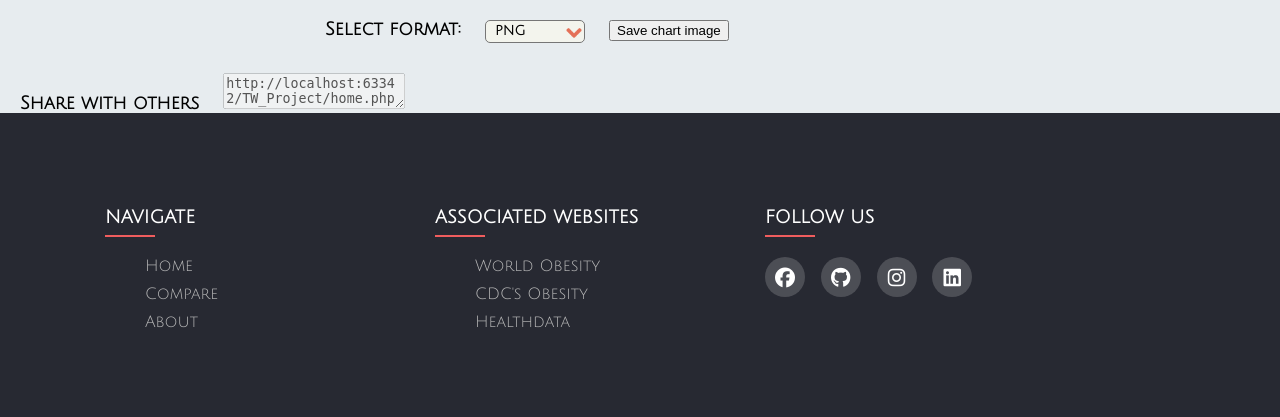
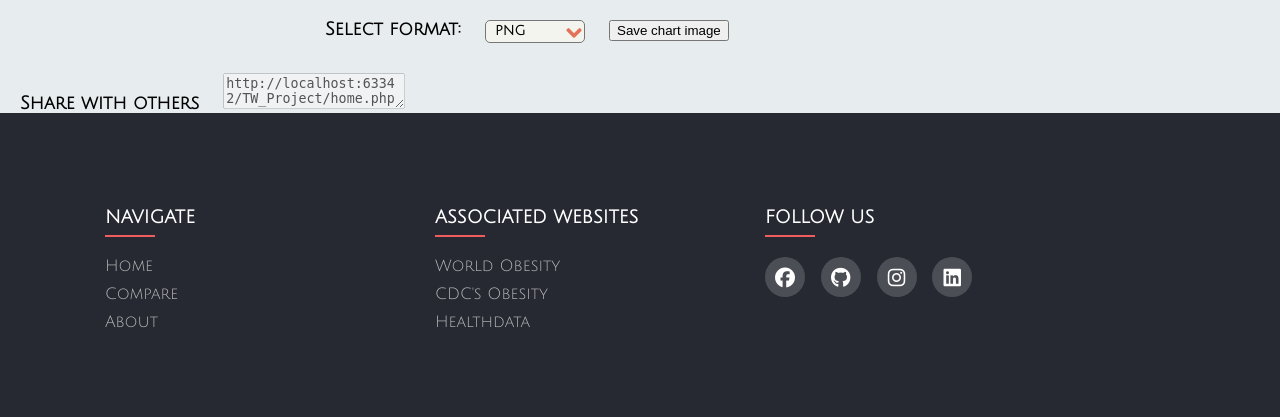
Before and after one commit to madalina-8/TW_Project, a PHP site: page /TW_Project/home.php in a window 1280 px wide. Shown: the part 509-926 px from the top of the page. Run offline with PHP 8.4, Linux system fonts and the light colour scheme; some libraries are stand-ins or nearby versions.

Commit message:
fixed footer

```diff
--- a/style.css
+++ b/style.css
@@ -224,6 +224,8 @@ ul {
     display: block;
     color: #bbbbbb;
     transition: all 0.3s ease;
+    position: relative;
+    right: 40px;
 }
 
 .footer-column ul li a:hover {
```
